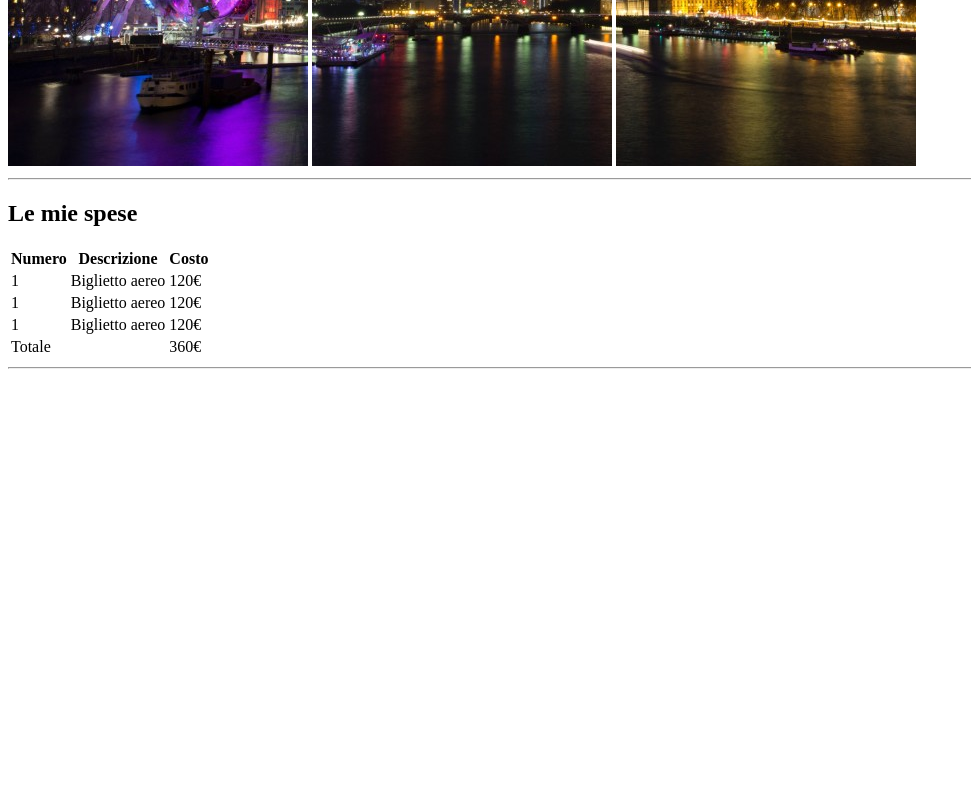
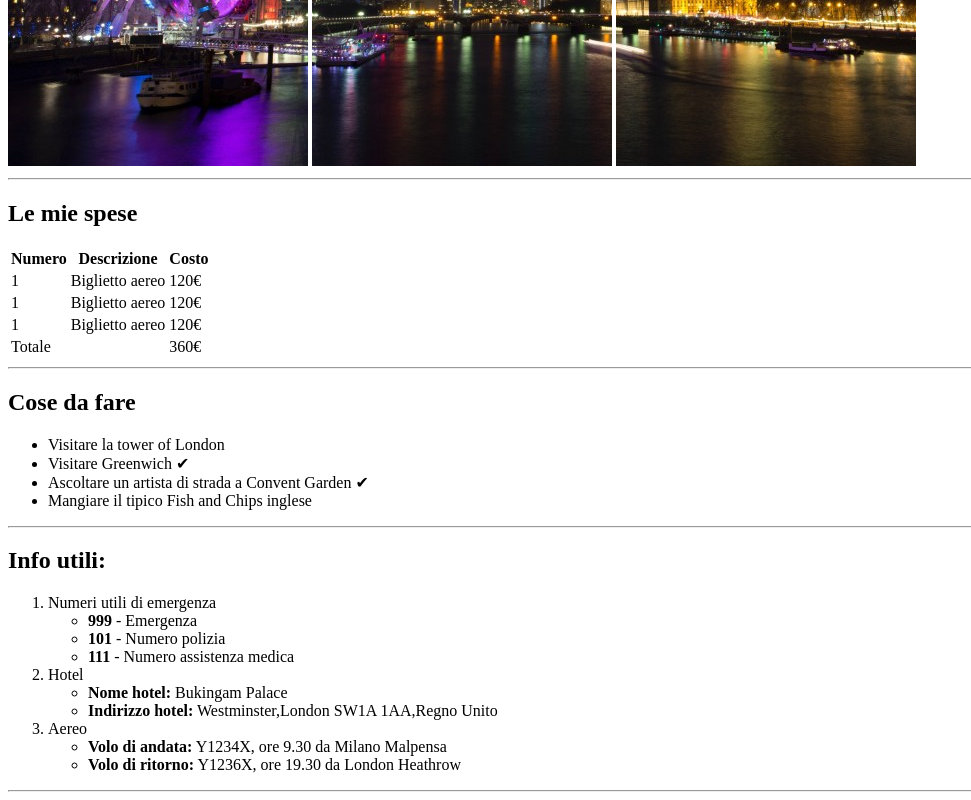
Before and after one commit to MarcoBione/html-london-trip, a plain HTML site: page index.html in a window 1280 px wide. Shown: the part 514-1314 px from the top of the page, without its empty margins (0-971 px from the left). Before the commit the page ends 891 px from the top, so only its background shows below. Drawn offline with Linux system fonts and the light colour scheme.

Commit message:
Add sections in main part--> index html

```diff
--- a/index.html
+++ b/index.html
@@ -22,11 +22,14 @@
 <hr>
     <!-- inizio main -->
     <main>
+
         <!-- spese -->
         <section>
+
+            <!-- sub-title -->
             <h2>Le mie spese</h2>
 
-             <!--inizio tab spese -->
+             <!--inizio tab -->
             <table>
 
                 <!-- intestazione -->
@@ -70,12 +73,73 @@
                 <!-- fine core tab -->
 
             </table>
-            <!-- fine tab spese -->
+            <!-- fine tab -->
 
         </section>
         <!-- fine spese -->
 
         <hr>
+
+        <!-- cose da fare -->
+        <section>
+
+            <!-- sub-title -->
+            <h2>Cose da fare</h2>
+
+            <!-- inizio lista non ordinata -->
+            <ul>
+                <li>Visitare la tower of London</li>
+                <li>Visitare Greenwich &#x2714;</li>
+                <li>Ascoltare un artista di strada a Convent Garden &#x2714;</li>
+                <li>Mangiare il tipico Fish and Chips inglese</li>
+            </ul>
+            <!-- fine lista non ordinata -->
+        </section>
+        <!-- fine cose da fare -->
+
+        <hr>
+
+        <!-- info utili -->
+        <section>
+            <!-- inizio lista ordinata -->
+
+            <h2>Info utili:</h2>
+            <!-- primo punto -->
+            <ol>
+                <li>Numeri utili di emergenza
+
+                    <!-- sub-list non ordinata -->
+                    <ul>
+                        <li><strong>999</strong> - Emergenza</li>
+                        <li><strong>101</strong> - Numero polizia</li>
+                        <li><strong>111</strong> - Numero assistenza medica</li>
+                    </ul>
+                    <!-- fine sub-list non ordinata -->
+                </li>
+
+                <!-- secondo punto -->
+                <li>Hotel
+                    <ul>
+                        <li><Strong>Nome hotel:</Strong> Bukingam Palace</li>
+                        <li><Strong>Indirizzo hotel:</Strong> Westminster,London SW1A 1AA,Regno Unito</li>
+                    </ul>
+                </li>
+
+                <!-- terzo punto -->
+                <li>Aereo
+                    <ul>
+                        <li><Strong>Volo di andata:</Strong> Y1234X, ore 9.30 da Milano Malpensa</li>
+                        <li><Strong>Volo di ritorno:</Strong> Y1236X, ore 19.30 da London Heathrow</li>
+                    </ul>
+                </li>
+
+            </ol>
+            <!-- fine lista ordinata -->
+
+            <hr>
+
+        </section>
+        <!-- fine info utili -->
 
     </main>
     <!-- fine main -->
```
